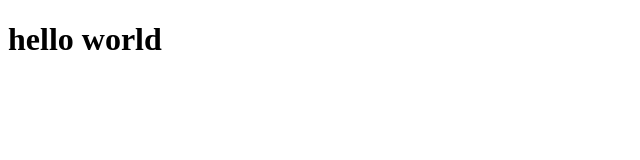
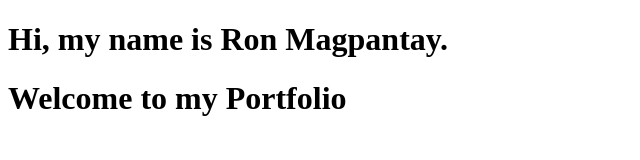
Before and after one commit to ronBP95/port3.0, a plain HTML site: page index.html in a window 1280 px wide. Shown: the whole page, without its empty margins (0-640 px from the left). Drawn offline with Linux system fonts and the light colour scheme.

Commit message:
small changes

```diff
--- a/index.html
+++ b/index.html
@@ -4,9 +4,12 @@
     <meta charset="UTF-8">
     <meta http-equiv="X-UA-Compatible" content="IE=edge">
     <meta name="viewport" content="width=device-width, initial-scale=1.0">
-    <title>Document</title>
+    <title>Ron's Portfolio</title>
 </head>
 <body>
-    <h1>hello world</h1>
+    <div id="homepage">
+        <h1>Hi, my name is Ron Magpantay.</h1>
+        <h1>Welcome to my Portfolio</h1>
+    </div>
 </body>
 </html>
```
